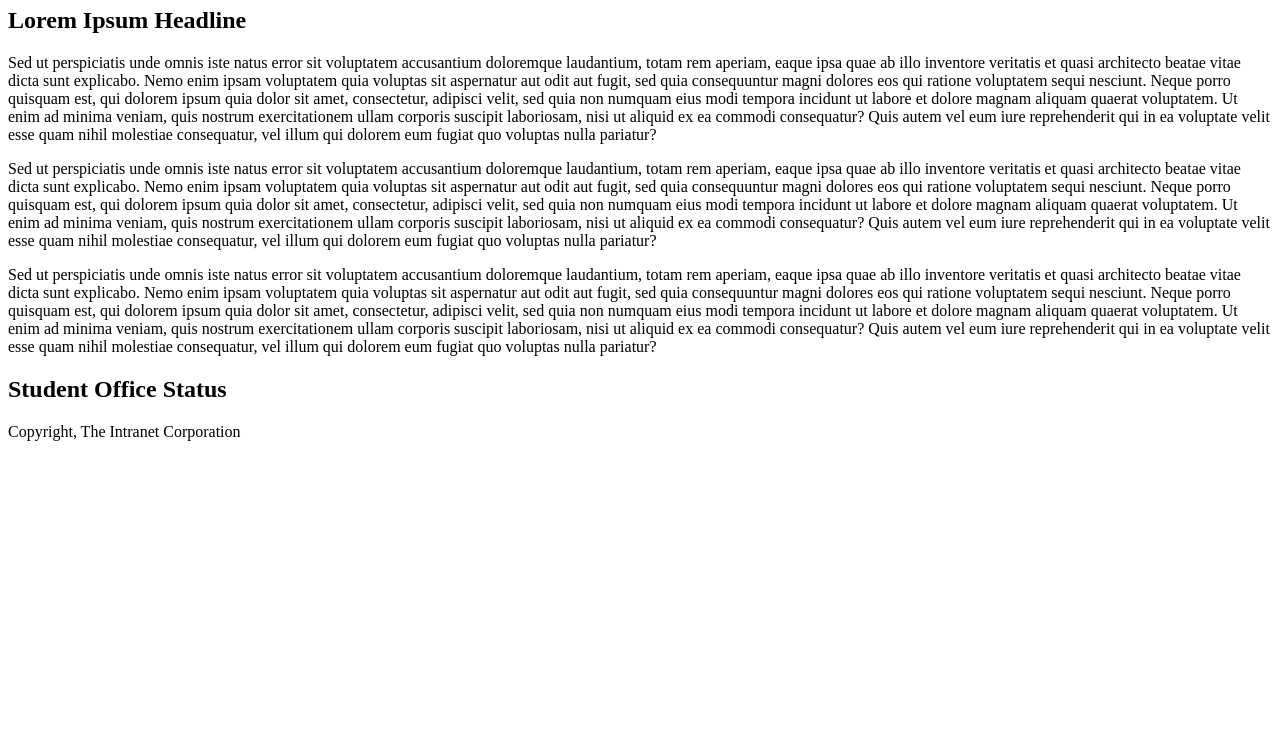
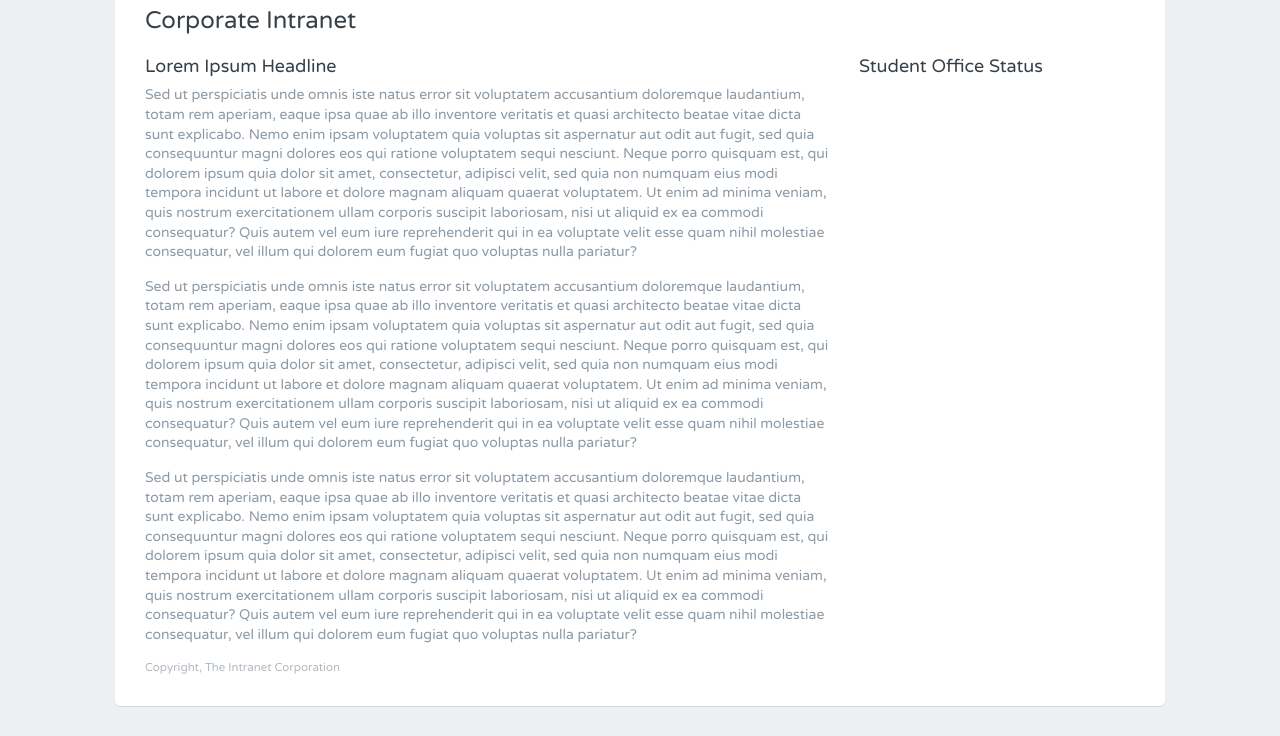
Before and after one commit to Abdifatah29/codespace-attendees, a plain HTML site: page index.html in a window 1280 px wide. Shown: the part 73-809 px from the top of the page. Drawn offline with Linux system fonts and the light colour scheme.

Commit message:
linked to my css and js

```diff
--- a/index.html
+++ b/index.html
@@ -5,6 +5,12 @@
     <meta name="viewport" content="width=device-width, initial-scale=1.0">
     <meta http-equiv="X-UA-Compatible" content="ie=edge">
     <title>CodeSpace office status</title>
+    <!-- google font -->
+     <link href='http://fonts.googleapis.com/css?family=Varela+Round' rel='stylesheet' type='text/css'>
+     <!-- stylesheet for css -->
+     <link rel="stylesheet" href="css/main.css">
+    <!-- script for js -->
+     <script src="js/widget.js"></script>
 </head>
 <body>
     <div class="grid-container centered">
```
